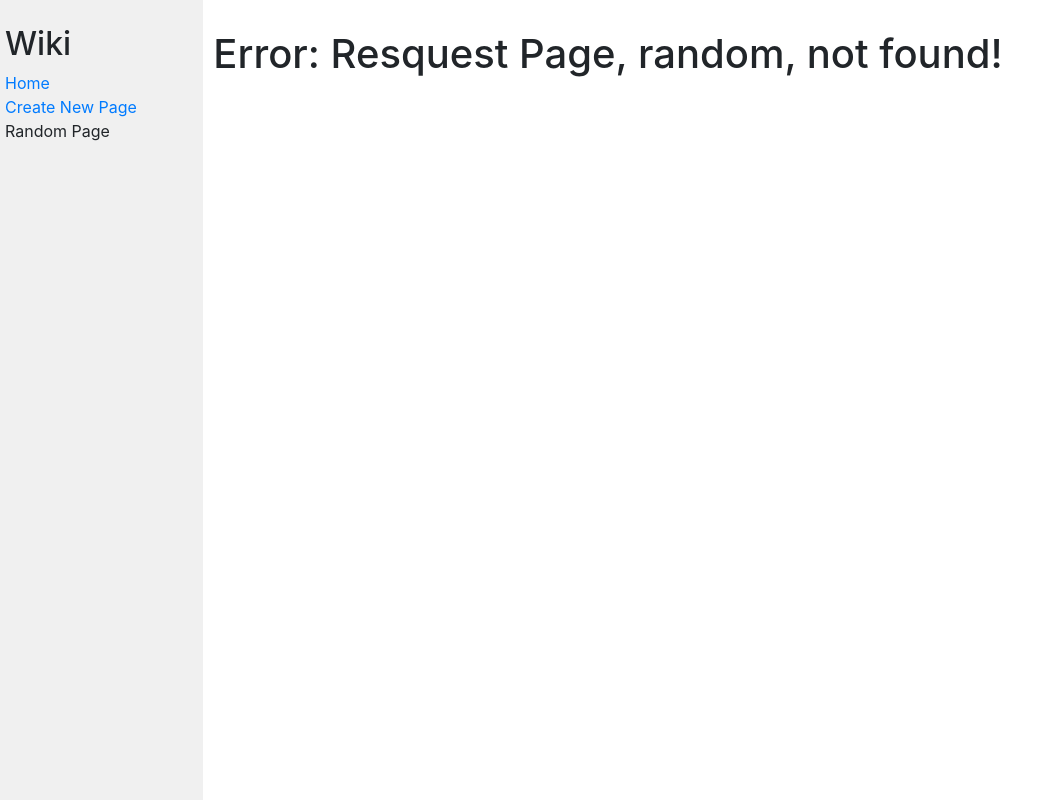
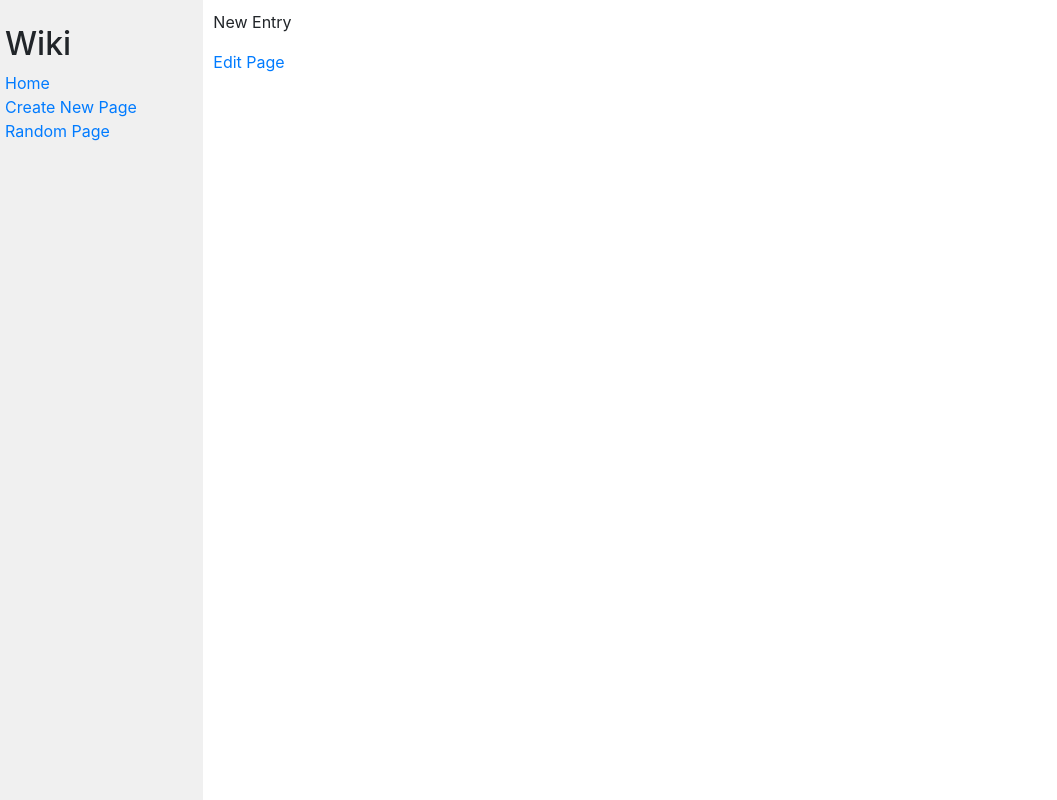
Before and after one commit to TahaFayyaz1/WIKI, a Django app: page /random in a window 1280 px wide. Shown: the whole page, without its empty margins (0-1057 px from the left). Run offline with Django 3.2, Linux system fonts and the light colour scheme; some libraries are stand-ins or nearby versions.

Commit message:
Random Page (Task 6) Completed

```diff
--- a/wiki/encyclopedia/templates/encyclopedia/layout.html
+++ b/wiki/encyclopedia/templates/encyclopedia/layout.html
@@ -21,8 +21,12 @@
         <div>
           <a href="{% url 'encyclopedia:index' %}">Home</a>
         </div>
-        <div><a href="{% url 'encyclopedia:create_new_page'%}">Create New Page</a></div>
-        <div>Random Page</div>
+        <div>
+          <a href="{% url 'encyclopedia:create_new_page'%}">Create New Page</a>
+        </div>
+        <div>
+          <a href="{% url 'encyclopedia:random_entry' %}">Random Page</a>
+        </div>
         {% block nav %} {% endblock %}
       </div>
       <div class="main col-lg-10 col-md-9">{% block body %} {% endblock %}</div>
--- /dev/null
+++ b/wiki/encyclopedia/templates/encyclopedia/randompage.html
@@ -0,0 +1 @@
+<h1>Hello</h1>
--- a/wiki/encyclopedia/urls.py
+++ b/wiki/encyclopedia/urls.py
@@ -7,6 +7,7 @@
 urlpatterns = [
     path("", views.index, name="index"),
     path("createnewpage", views.create_new_page, name="create_new_page"),
+    path("random", views.random_entry, name="random_entry"),
     path("editpage<str:title>", views.edit_page, name="edit_page"),
     path("<str:title>", views.display_content, name="display_content")
 ]
--- a/wiki/encyclopedia/views.py
+++ b/wiki/encyclopedia/views.py
@@ -5,6 +5,7 @@
 from difflib import get_close_matches
 from django.conf import settings
 import os.path
+import random
 from . import forms
 
 
@@ -77,3 +78,8 @@
 
 
     return render(request, "encyclopedia/editpage.html", {"editpage_form": forms.EditPage(initial=initial_data)})
+
+
+def random_entry(request):
+    random_title = random.choice(util.list_entries())
+    return render(request, "encyclopedia/content.html", {"title":random_title, "content":random_title})
```
